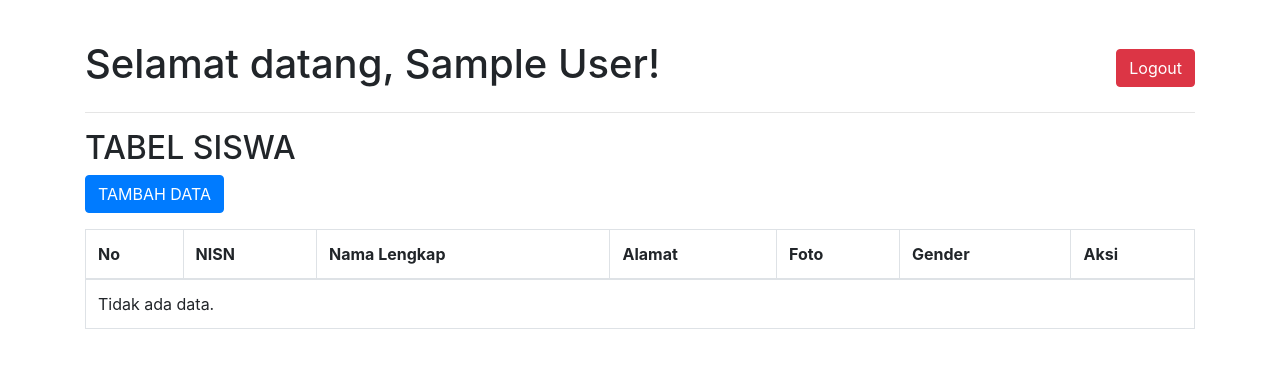
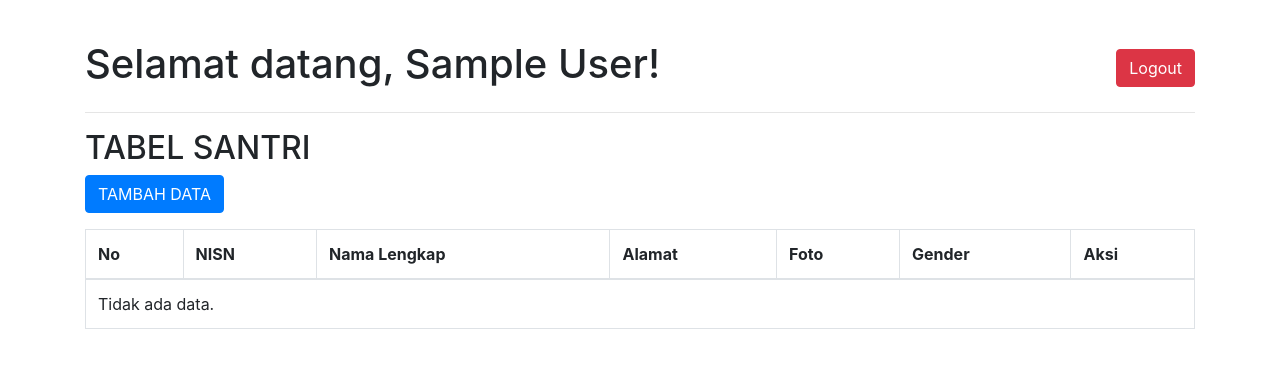
Before and after one commit to aira54/rpl2024, a PHP site: page / in a window 1280 px wide. Shown: the top 368 px of the page. Run offline with PHP 8.4, Linux system fonts and the light colour scheme; the visitor is signed in with stand-in values (Sample User, id 1); data that the repository does not hold is empty.

Commit message:
ayo belajar lagi

```diff
--- a/index.php
+++ b/index.php
@@ -17,7 +17,7 @@ $result = $koneksi->query($query);
     <meta name="viewport" content="width=device-width, initial-scale=1, shrink-to-fit=no">
     <link rel="icon" type="images-removebg-preview.png" href="images-removebg-preview.png">
     <link rel="stylesheet" href="https://stackpath.bootstrapcdn.com/bootstrap/4.4.1/css/bootstrap.min.css">
-    <title>Data Siswa</title>
+    <title>Data Santri</title>
 </head>
 <body>
 
@@ -28,7 +28,7 @@ $result = $koneksi->query($query);
         <a href="logout.php" class="btn btn-danger">Logout</a>
     </div><hr>
 
-    <h2>TABEL SISWA</h2>
+    <h2>TABEL SANTRI</h2>
     <a href="tambah-siswa.php" class="btn btn-primary mb-3">TAMBAH DATA</a>
     <table class="table table-bordered">
         <thead>
```
Also changed, not shown: tambah-siswa.php (+8 -3 lines), 4 other files.
